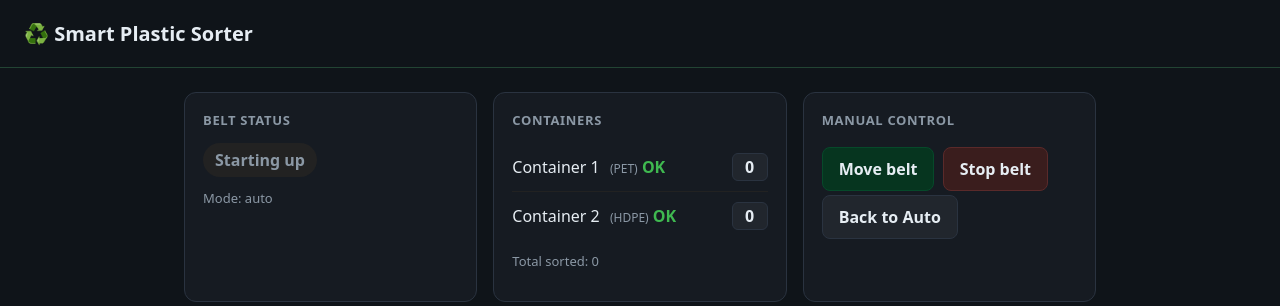
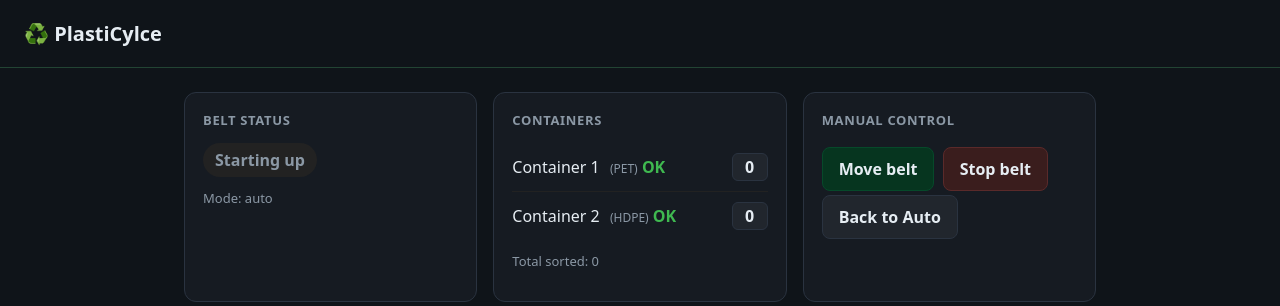
Before and after one commit to AbdAlrahman-Sec/hardware-graduation-project, a Flask app: page / in a window 1280 px wide. Shown: the top 306 px of the page. Run offline with Flask 3, Linux system fonts and the light colour scheme.

Commit message:
Update dashboard.html

```diff
--- a/templates/dashboard.html
+++ b/templates/dashboard.html
@@ -3,7 +3,7 @@
 <head>
 <meta charset="utf-8">
 <meta name="viewport" content="width=device-width, initial-scale=1">
-<title>Smart Plastic Sorter</title>
+<title>PlastiCylce</title>
 <style>
   :root { color-scheme: dark; }
   * { box-sizing: border-box; }
@@ -52,7 +52,7 @@
 </style>
 </head>
 <body>
-<header><h1>♻️ Smart Plastic Sorter</h1></header>
+<header><h1>♻️ PlastiCylce</h1></header>
 <div class="wrap">
 
   <div id="manualWarn">⚠️ Manual mode — sorting is paused. Press "Back to Auto" to resume.</div>
```
